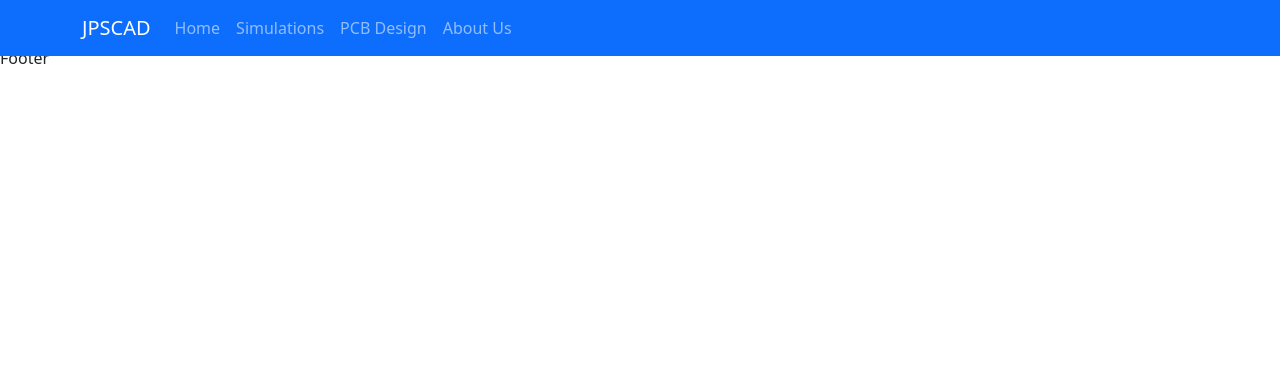
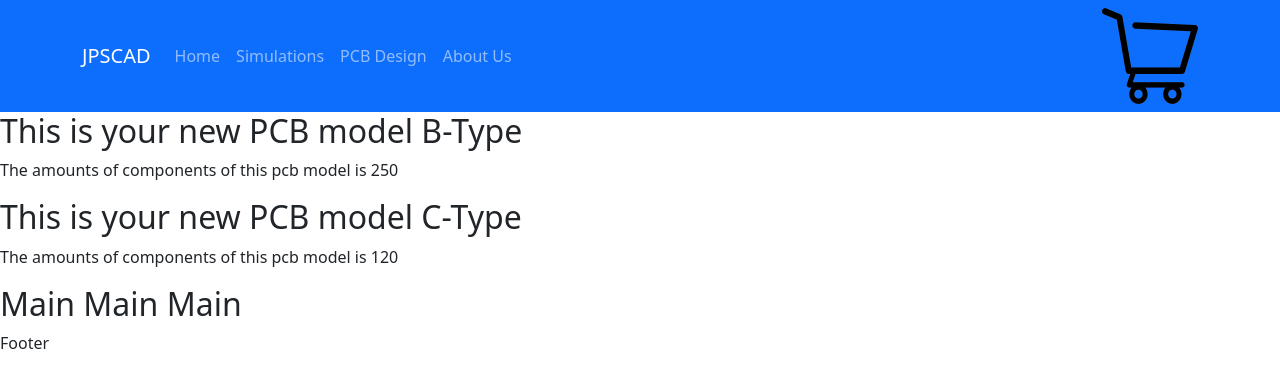
Before and after one commit to jpsellanes/DesafioReact2, a React (Create React App) app: page / in a window 1280 px wide. Shown: the top 388 px of the page. Built offline with nearby package versions, Linux system fonts and the light colour scheme.

Commit message:
Desafio3

```diff
--- a/src/App.js
+++ b/src/App.js
@@ -1,7 +1,7 @@
 import NavBar from "./components/NavBar";
 import Footer from "./components/Footer";
 import Main from "./components/Main";
-
+import ItemListContainer from "./components/ItemListContainer";
 
 
 
@@ -9,6 +9,9 @@ function App(){
   return(
       <>
         <NavBar/>
+        <div></div>
+        <ItemListContainer model ="B-Type" compqty={250}/>
+        <ItemListContainer model ="C-Type" compqty={120}/>
         <Main/>
         <Footer/>
       </>
--- /dev/null
+++ b/src/components/CartWidget.js
@@ -0,0 +1,9 @@
+import pic from "../assets/shoppingCart.png"
+
+
+const CartWidget = () =>{
+    return(
+        <img id="shoppingCart" src={pic} />
+    )
+}
+export default CartWidget
--- /dev/null
+++ b/src/components/ItemListContainer.js
@@ -0,0 +1,14 @@
+
+
+
+
+const ItemListContainer = (props) =>{
+    return(
+        <div id="ItemListConteiner">
+            <h2>This is your new PCB model {props.model} </h2>
+            <p>The amounts of components of this pcb model is {props.compqty} </p>
+        </div>
+    )
+}
+
+export default ItemListContainer
--- a/src/components/NavBar.js
+++ b/src/components/NavBar.js
@@ -1,10 +1,11 @@
 import { Container, Navbar, Nav, NavDropdown} from "react-bootstrap";
+import CartWidget from "./CartWidget";
 
 
 const NavBar =() => {
     return (
         <>
-            <Navbar fixed="top" bg="primary" variant="dark" expand="lg">
+            <Navbar  bg="primary" variant="dark" expand="lg">
                 <Container>
                     <Navbar.Brand href="#home">JPSCAD</Navbar.Brand>
                     <Navbar.Toggle aria-controls="basic-navbar-nav" />
@@ -16,6 +17,7 @@ const NavBar =() => {
                         <Nav.Link href="#link">About Us</Nav.Link>
                     </Nav>
                     </Navbar.Collapse>
+                    <CartWidget/>
                 </Container>
                 </Navbar>
 
--- a/src/styles.css
+++ b/src/styles.css
@@ -12,3 +12,8 @@
     color: white;
 }
 */
+
+#shoppingCart:hover {
+    transform: scale(1.1);
+    background-color: lightcyan;
+}
```
Also changed, not shown: src/assets/shoppingCart.png (added).
